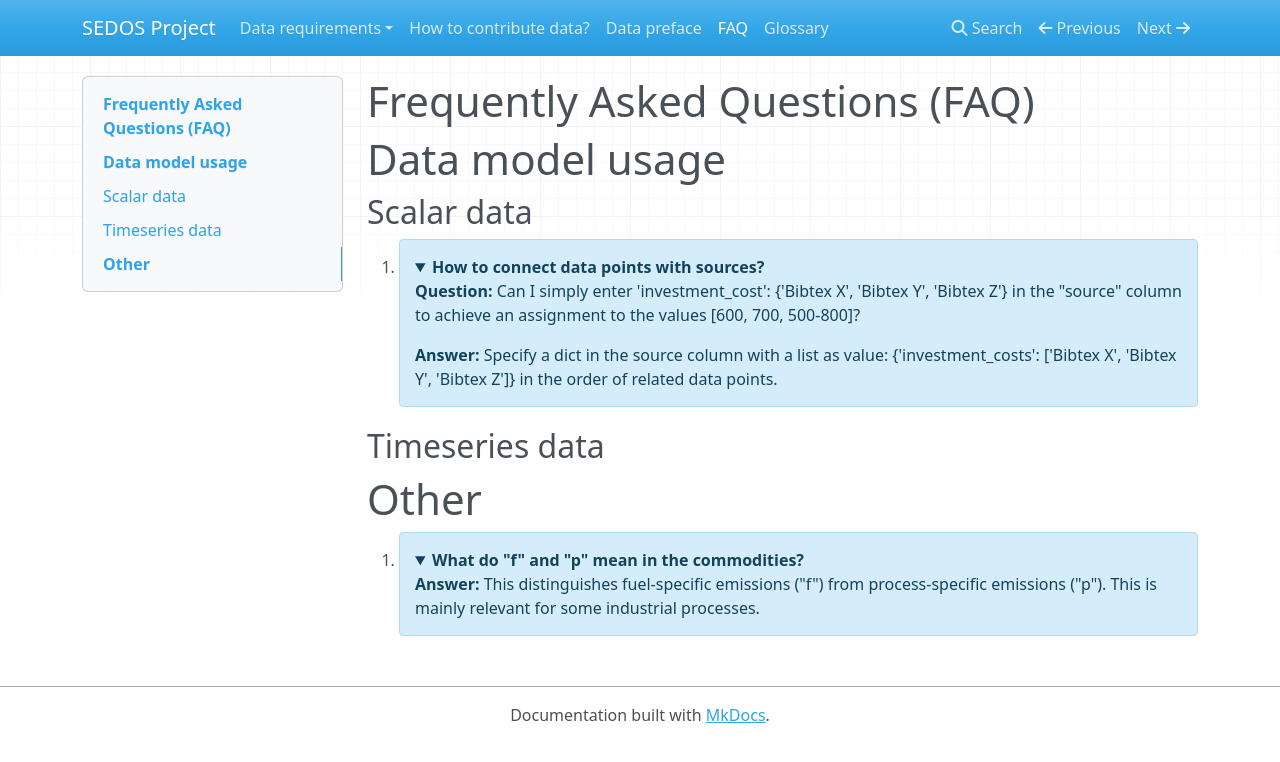
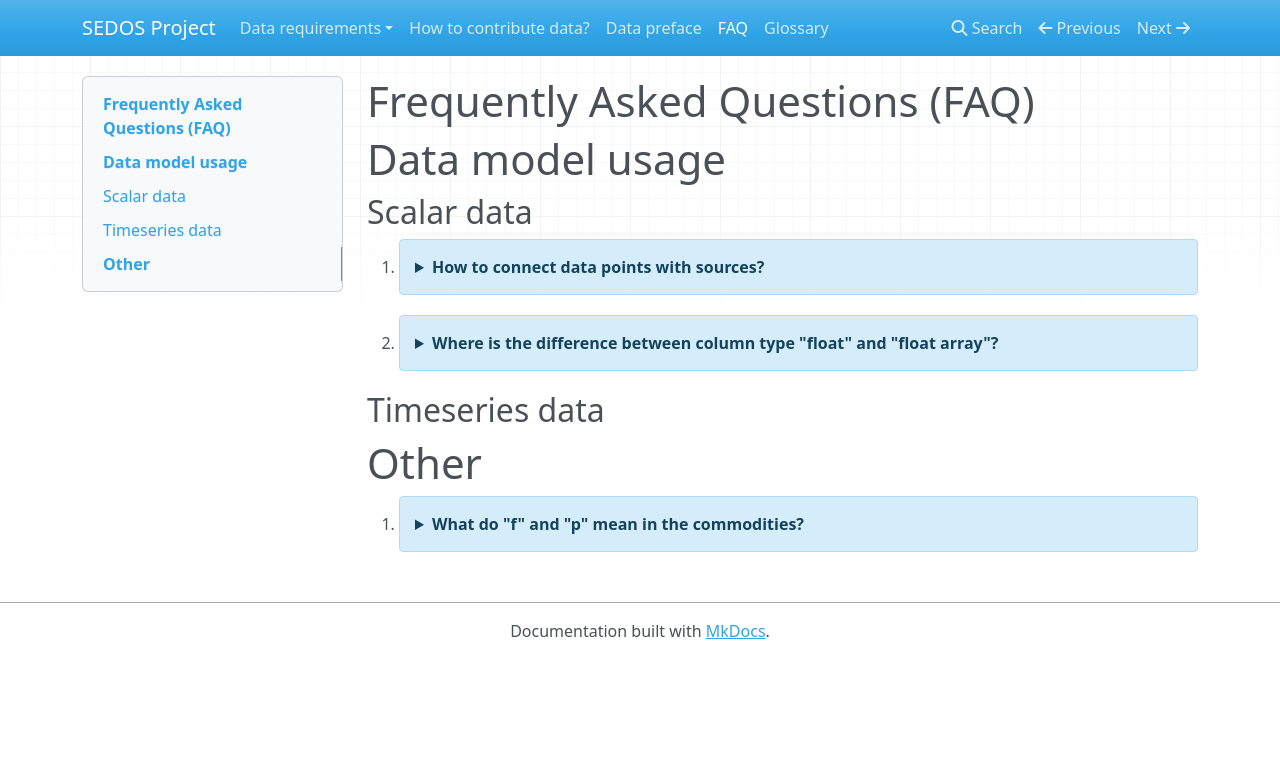
Before and after one commit to sedos-project/organization, an MkDocs documentation site: the page built from docs/faq.md, in a window 1280 px wide. Shown: the top 762 px of the page. Built offline with MkDocs 1.6.1, drawn with Linux system fonts in a browser that asks for light colours; nearby versions of some CDN libraries; some of the changed lines change nothing that is shown.

Commit message:
Add float vs float array difference

```diff
--- a/docs/faq.md
+++ b/docs/faq.md
@@ -4,7 +4,7 @@
 
 ## **Scalar data**
 
-1. ???+ note "How to connect data points with sources?"
+1. ??? note "How to connect data points with sources?"
 
         **Question:** Can I simply enter 'investment_cost': {'Bibtex X', 'Bibtex Y', 'Bibtex Z'} in the "source"
         column to achieve an assignment to the values [600, 700, 500-800]?
@@ -12,11 +12,25 @@
         **Answer:** Specify a dict in the source column with a list as value: {'investment_costs': ['Bibtex X',
         'Bibtex Y', 'Bibtex Z']} in the order of related data points.
 
+1. ??? note "Where is the difference between column type "float" and "float array"?"
+
+        **Answer:** The table below shows the expected column formatting:
+
+         | float | float array  |
+         |-------|--------------|
+         | 23.44 | [1.24, 3.44] |
+         | 23    | [5.3, 100.5,10.4]  |
+         | 10.3  | [10.5, 23]   |
+
+         When a table on the OEP is created the column type cannot be changed anymore. <br>
+         If you want to add data rows that contain bandwidths in the future, you should choose the column type
+         "float array".
+
 
 ## **Timeseries data**
 
 # Other
 
-1. ???+ note "What do "f" and "p" mean in the commodities?"
+1. ??? note "What do "f" and "p" mean in the commodities?"
 
         **Answer:** This distinguishes fuel-specific emissions ("f") from process-specific emissions ("p"). This is mainly relevant for some industrial processes.
```
